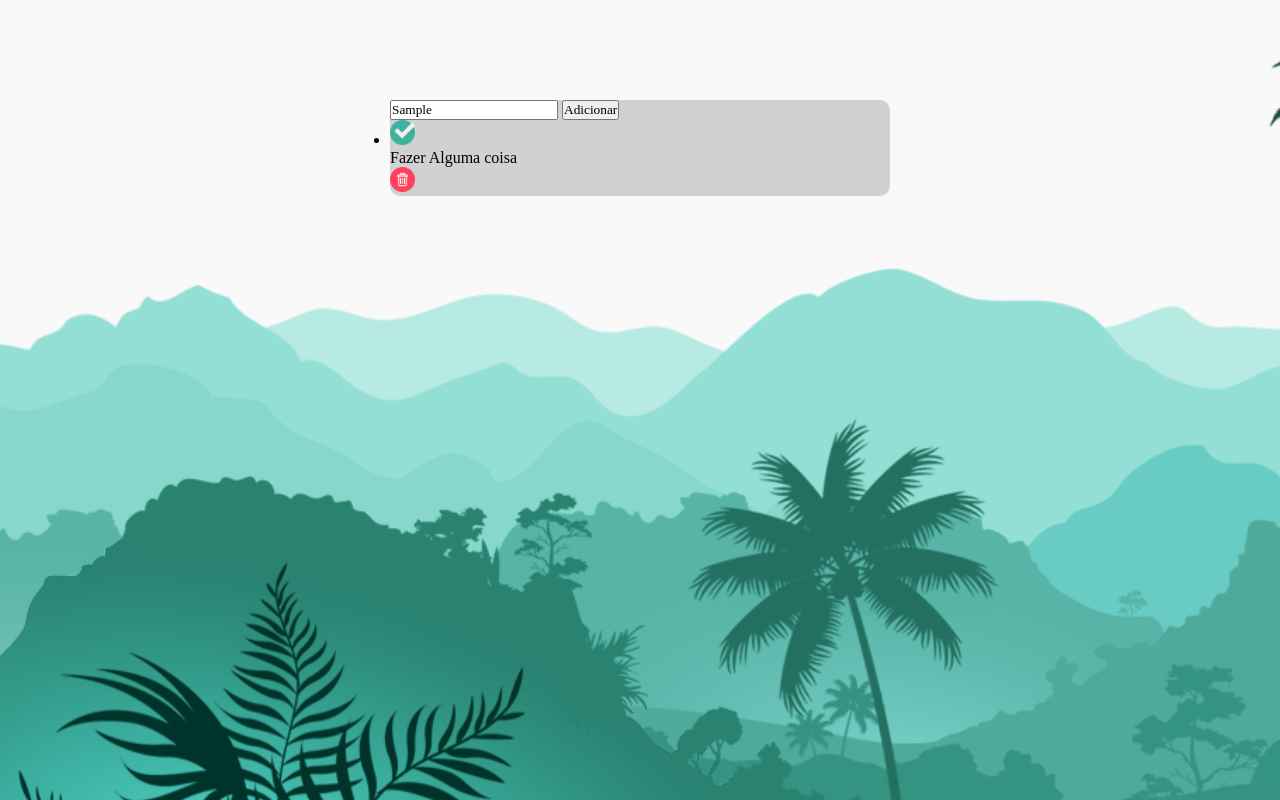
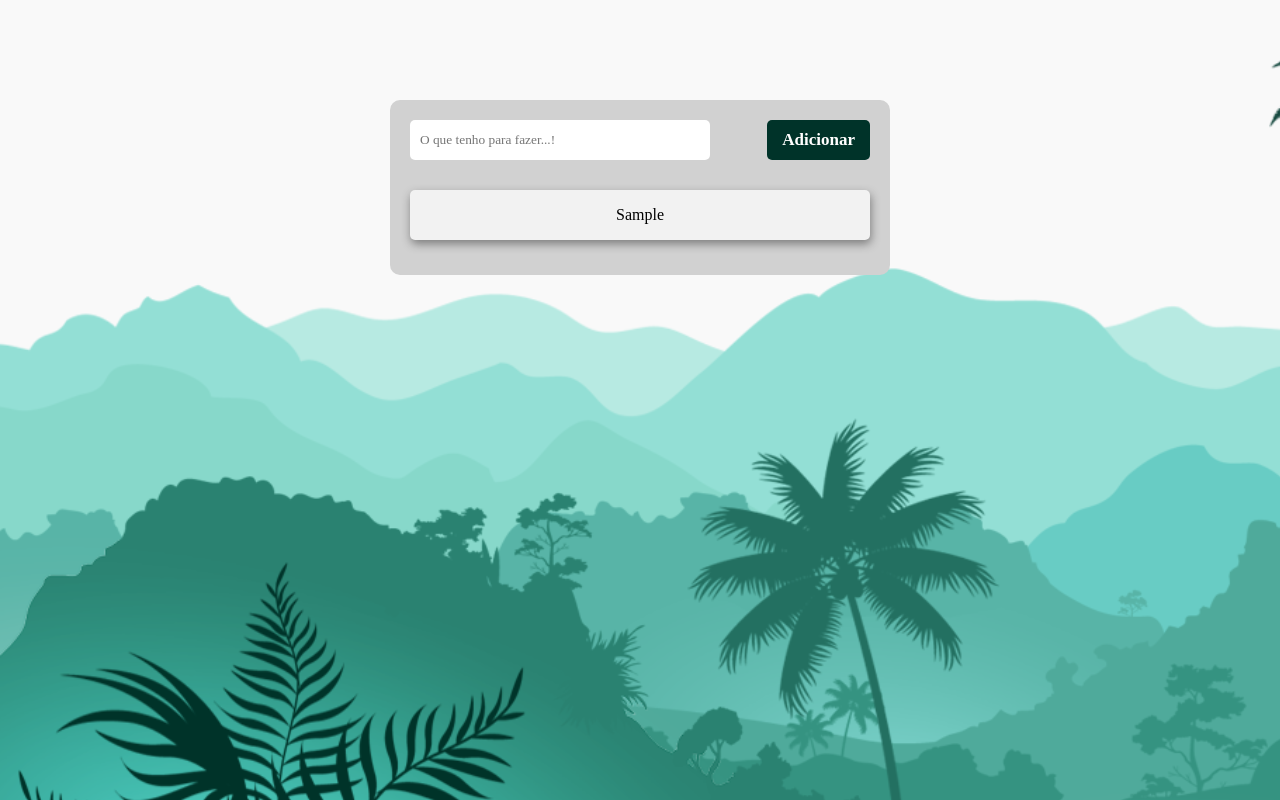
Before and after one commit to manoel77wilso/todo-list, a plain HTML site: page index.html in a window 1280 px wide. Both pictures are taken after typing "Sample" into the empty fields and a click on the button "Adicionar". Drawn offline with Linux system fonts and the light colour scheme; a web font is replaced by a local one.

Commit message:
quase finalizado

```diff
--- a/index.html
+++ b/index.html
@@ -13,15 +13,14 @@
 <body>
     <div class="container">
         <input class="input-task" type="text" placeholder="O que tenho para fazer...!">
-        <button> Adicionar</button>
-        <ul>
-            <li>
-                <img src="img/checked.png" alt="check-na-tarefa">
-                <p>Fazer Alguma coisa</p>
-                <img src="img/trash.png" alt="tarefa-para-lixo">
-            </li>
+        <button class="button-add-task"> Adicionar</button>
+        <ul class="list-tasks">
         </ul>
     </div>
+
+    <script src="scripts.js">
+
+    </script>
 
 </body>
 
--- /dev/null
+++ b/scripts.js
@@ -0,0 +1,62 @@
+const button = document.querySelector('.button-add-task')
+const input = document.querySelector('.input-task')
+const listaCompleta = document.querySelector('.list-tasks')
+
+let minhaListaDeItens = []
+
+function adicionarNovaTarefa(){
+    minhaListaDeItens.push({
+        tarefa: input.value,
+        conluida: false,
+    });
+    input.value = ''
+    mostrarTarefas();
+
+}
+
+function mostrarTarefas(){
+
+    let novaLi = ''
+
+    minhaListaDeItens.forEach((item,index) => {
+        novaLi += `
+            <li class="tasks ${item.conluida && "done"}">
+                <img src="img/checked.png" alt="check-na-tarefa" onclick = "concluirTarefa(${index})">
+                <p>${item.tarefa}</p>
+                <img src="img/trash.png" alt="tarefa-para-lixo" onclick = "deletarItem(${index})">
+            </li>
+        `
+
+    })
+    listaCompleta.innerHTML = novaLi
+
+    localStorage.setItem('lista', JSON.stringify(minhaListaDeItens))
+}
+
+//Concluir tarefa
+function concluirTarefa(index){
+    minhaListaDeItens[index].conluida = !minhaListaDeItens[index].conluida
+    mostrarTarefas();
+}
+
+
+// botão deletar
+function deletarItem(index){
+    minhaListaDeItens.splice(index,1)
+    mostrarTarefas();
+}
+
+function recarregarTarefas(){
+    const tarefasDoLocalStorage = localStorage.getItem('lista');
+
+    if (tarefasDoLocalStorage){
+        minhaListaDeItens = JSON.parse(tarefasDoLocalStorage);
+    }
+
+
+    mostrarTarefas()
+}
+
+recarregarTarefas()
+
+button.addEventListener('click',adicionarNovaTarefa)
--- a/style.css
+++ b/style.css
@@ -11,6 +11,7 @@
     padding: 0;
     box-sizing: border-box;
     font-family: var(--fonte1);
+    outline: none;
 
 }
 
@@ -22,14 +23,73 @@ body {
     background-color: #d1d1d1;
     width: 500px;
     border-radius: 10px;
+    padding: 20px;
     margin: 100px auto 0;
 
 }
 
+.input-task {
+    border: none;
+    border-radius: 5px;
+    width: 300px;
+    height: 40px;
+    padding-left: 10px;
+}
+
+.button-add-task {
+    border: none;
+    border-radius: 5px;
+    height: 40px;
+    background-color: #003329;
+    color: #ffffff;
+    font-size: 17px;
+    padding: 0 15px;
+    float: right;
+    cursor: pointer;
+    font-weight: 700;
+}
+
+.button-add-task:hover{
+    opacity: 0.8;
+}
+
+.button-add-task:active{
+    opacity: 0.6;
+}
 
 
+.list-tasks {
+    width: 100%;
+    list-style: none;
+    margin-top: 30px;
+}
 
+.tasks {
+    background-color: #f2f2f2;
+    box-shadow: 1px 4px 10px rgba(0, 0, 0, 0.402);
+    height: 50px;
+    display: flex;
+    align-items: center;
+    justify-content: space-between;
+    padding: 0 15px;
+    border-radius: 5px;
+    margin-bottom: 15px;
+    cursor: pointer;
+
+
+}
+
+.tasks:hover img {
+    opacity: 1;
+}
+
+.done {
+    background-color: #8fac55;
+    text-decoration: line-through;
+}
 
 img {
     height: 25px;
+    opacity: 0;
+    transition: opacity 0.5s ease-in-out;
 }
```
